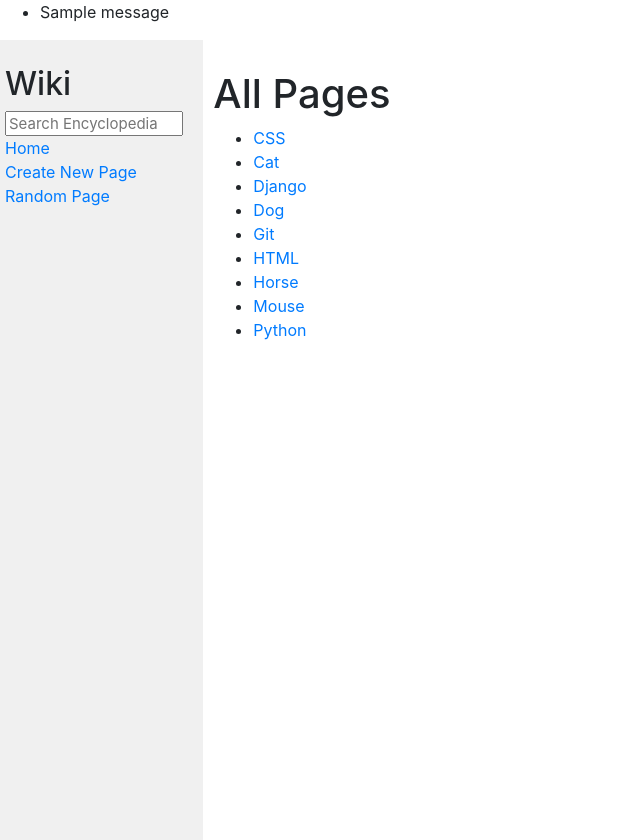
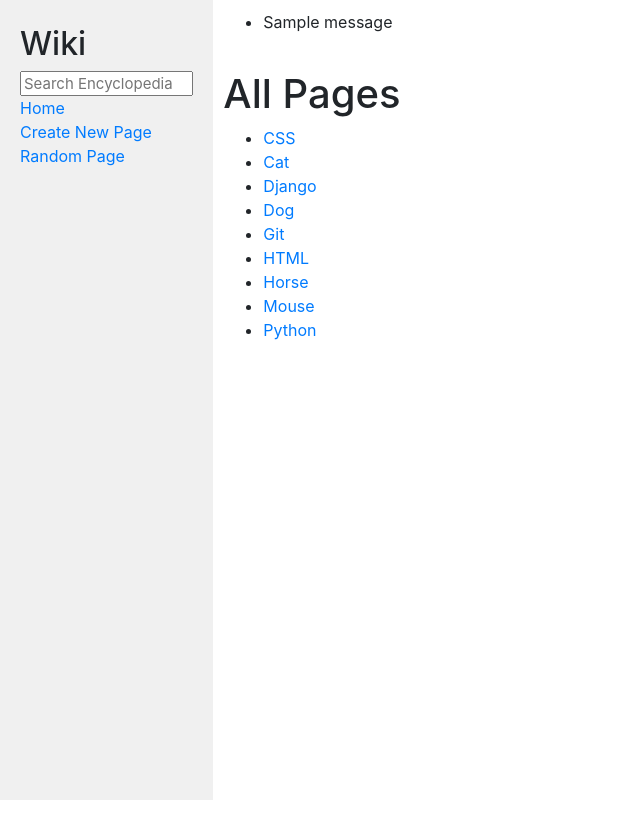
Before and after one commit to shumittaher/wiki-project, a Django app: page / in a window 1280 px wide. Shown: the whole page, without its empty margins (0-640 px from the left). After the commit the page ends 800 px from the top, so only its background shows below. Run offline with Django 3.2, Linux system fonts and the light colour scheme; tables that the repository leaves empty hold one stand-in row (values such as "Sample post"); one stand-in notice (Sample message) is shown; some libraries are stand-ins or nearby versions.

Commit message:
fixed look

```diff
--- a/encyclopedia/static/encyclopedia/styles.css
+++ b/encyclopedia/static/encyclopedia/styles.css
@@ -14,8 +14,8 @@ h1 {
 }
 
 textarea {
-    height: 90vh;
-    width: 80%;
+    height: 100vh;
+    width: 90%;
 }
 
 .main {
@@ -37,8 +37,3 @@ textarea {
 .sidebar h2 {
     margin-top: 5px;
 }
-
-.article_form{
-    width: 90%;
-
-}
--- a/encyclopedia/templates/encyclopedia/layout.html
+++ b/encyclopedia/templates/encyclopedia/layout.html
@@ -8,18 +8,8 @@
         <link rel="stylesheet" href="https://stackpath.bootstrapcdn.com/bootstrap/4.4.1/css/bootstrap.min.css" integrity="sha384-Vkoo8x4CGsO3+Hhxv8T/Q5PaXtkKtu6ug5TOeNV6gBiFeWPGFN9MuhOf23Q9Ifjh" crossorigin="anonymous">
         <link href="{% static 'encyclopedia/styles.css' %}" rel="stylesheet">
     </head>
-    <body>
-
-
-        {% if messages %}
-        <ul class="messages" style="position: relative;">
-            {% for message in messages %}
-                <li{% if message.tags %} class="{{ message.tags }}"{% endif %}>
-                    {{ message }}
-                </li>
-            {% endfor %}
-        </ul>
-        {% endif %}
+    <body >
+ <div class="container-fluid">
 
         <div class="row">
             <div class="sidebar col-lg-2 col-md-3">
@@ -48,12 +38,22 @@
 
 
             <div class="main col-lg-10 col-md-9">
+                {% if messages %}
+                <ul class="messages">
+                    {% for message in messages %}
+                        <li{% if message.tags %} class="{{ message.tags }}"{% endif %}>
+                            {{ message }}
+                        </li>
+                    {% endfor %}
+                </ul>
+                {% endif %}
                 {% block body %}
                 {% endblock %}
             </div>
 
 
         </div>
+    </div>
 
     </body>
 </html>
--- a/encyclopedia/views.py
+++ b/encyclopedia/views.py
@@ -112,4 +112,4 @@ def random_page(request):
 class NewEntryForm(forms.Form):
     title = forms.CharField(label = "Title", max_length=100, widget=forms.TextInput(attrs={"class": "form-control-lg form-control"}))
 
-    content = forms.CharField(widget=forms.Textarea(attrs={"class": "form-control"}), label= "Content")
+    content = forms.CharField(widget=forms.Textarea(attrs={"class": "form-control", "style": "height: 50vh;"}), label= "Content")
```
